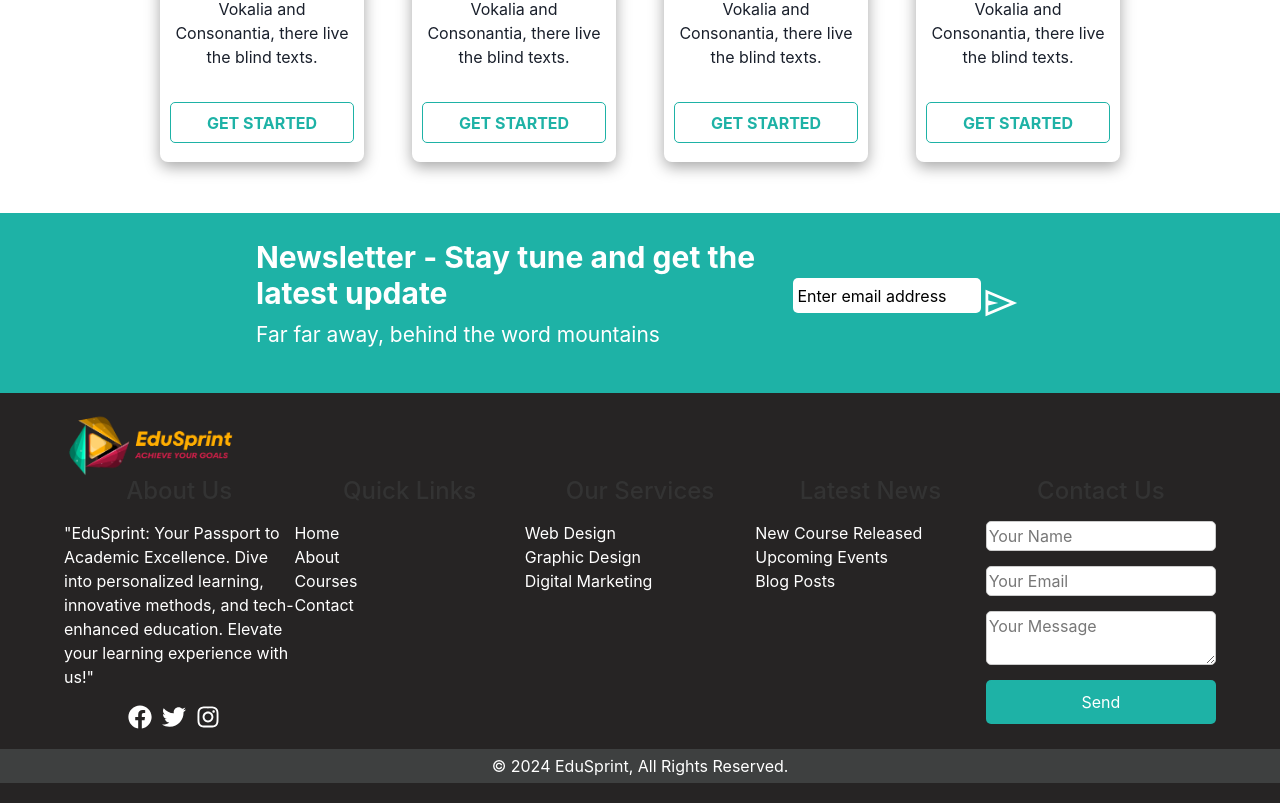
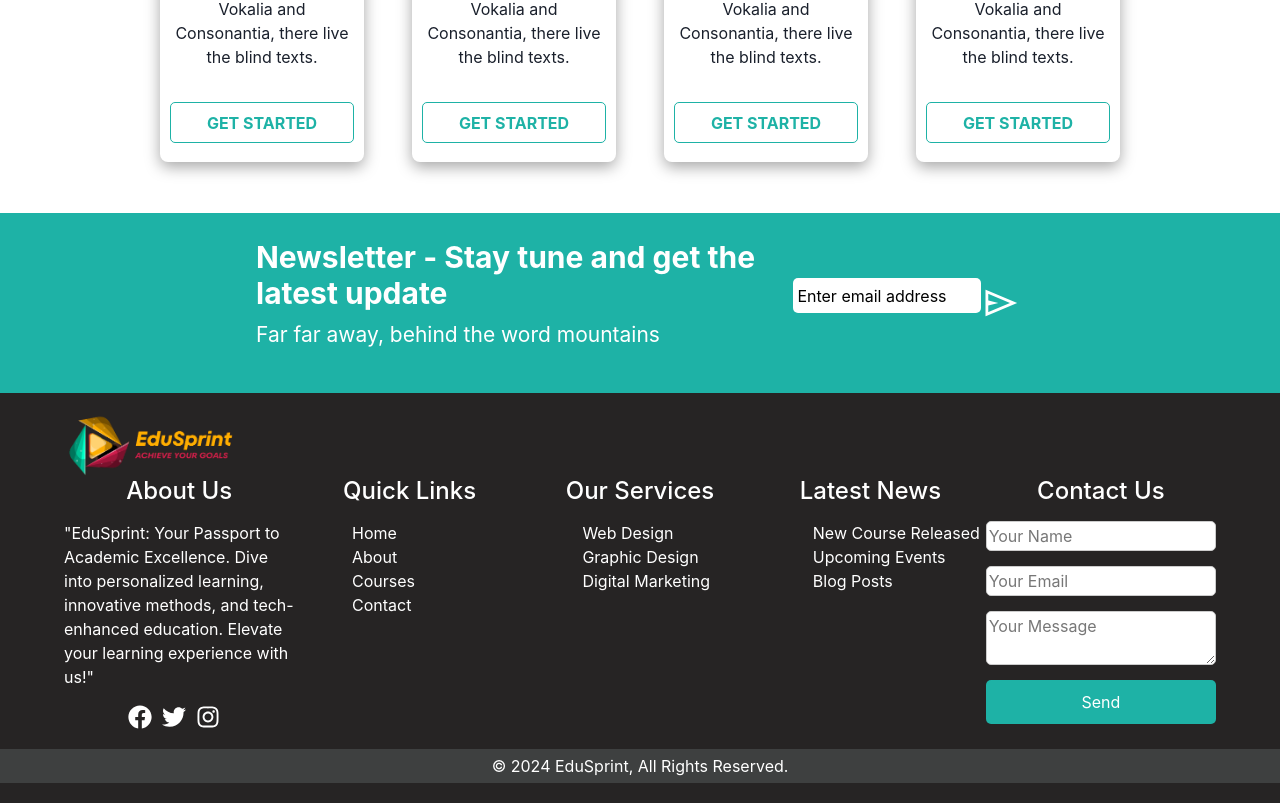
Before and after one commit to imlnr/software-kalaakar-5678, a React (Create React App) app: page / in a window 1280 px wide. Shown: the part 3503-4306 px from the top of the page. Built offline with nearby package versions, Linux system fonts and the light colour scheme; no server answers; data requests are answered from the project's data file.

Commit message:
updated footer

```diff
--- a/src/components/Footer.jsx
+++ b/src/components/Footer.jsx
@@ -15,7 +15,7 @@ const Footer = () => {
 </span>
         <div className="footer-content">
           <div className="footer-section about">
-            <h2>About Us</h2>
+            <h2 className='hTwo'>About Us</h2>
             <p>
             "EduSprint: Your Passport to Academic Excellence. Dive into personalized learning, innovative methods, and tech-enhanced education. Elevate your learning experience with us!"
             </p>
--- a/src/styles/Footer.css
+++ b/src/styles/Footer.css
@@ -39,6 +39,7 @@
 .footer-section h2 {
   font-size: 24px;
   margin-bottom: 15px;
+  color: white;
 }
 .footerSocial-icons{
   display: flex;
@@ -54,6 +55,8 @@
 .footer-links ul {
   list-style: none;
   padding: 0;
+  position: relative;
+  left: 25%;
 }
 
 .footer-links a {
--- a/src/styles/tailwind.css
+++ b/src/styles/tailwind.css
@@ -1,4 +1,4 @@
-/* @import 'tailwindcss/base';  */
+/* @import 'tailwindcss/base';
 @import 'tailwindcss/components';
 @import 'tailwindcss/utilities';
 @layer utilities {
@@ -13,4 +13,4 @@
     .teal-text {
       color:#1eb2a6;
     }
-  }
+  } */
```
Also changed, not shown: 1 other file (tests, documents, lock files or other folders).
